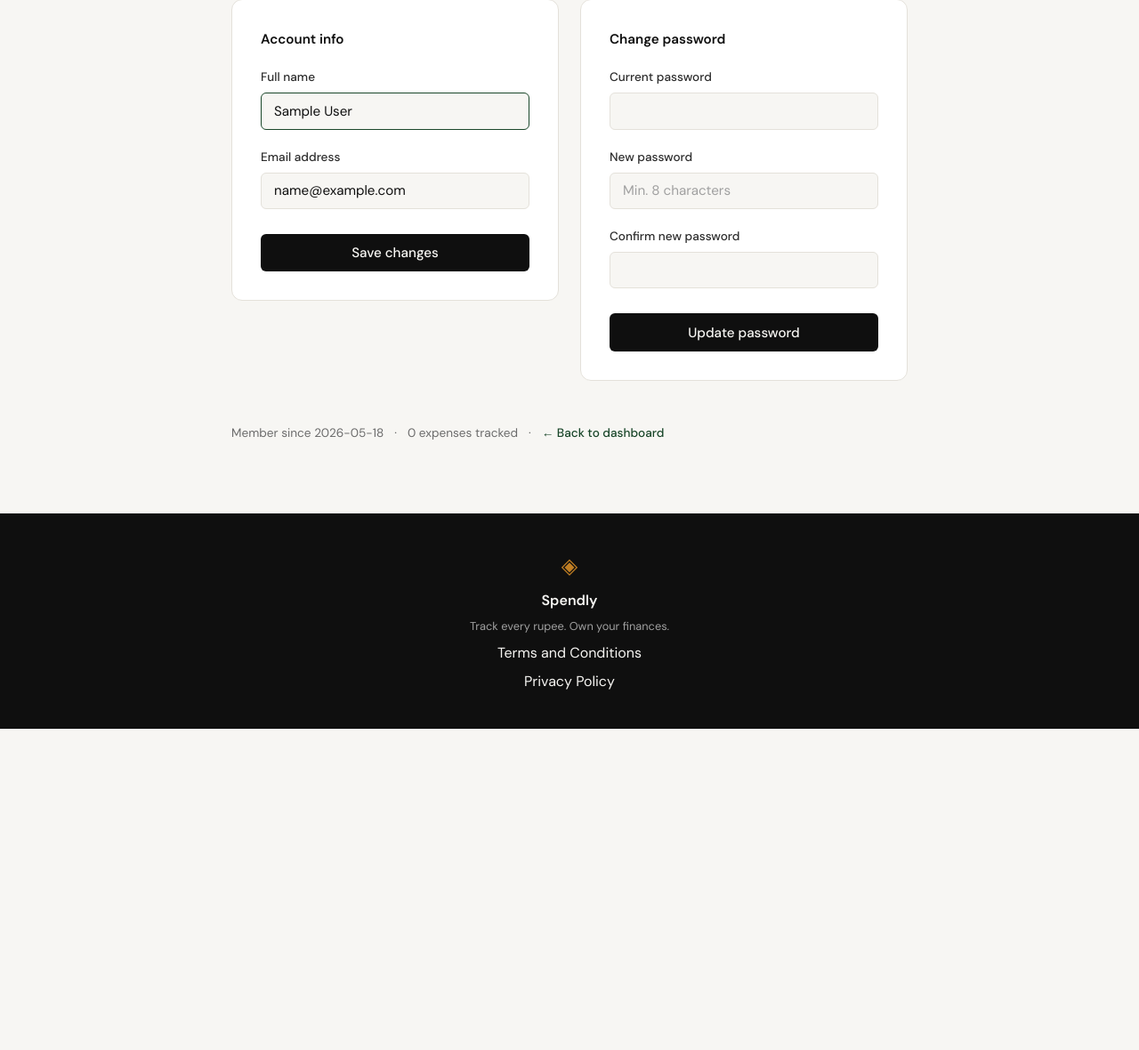
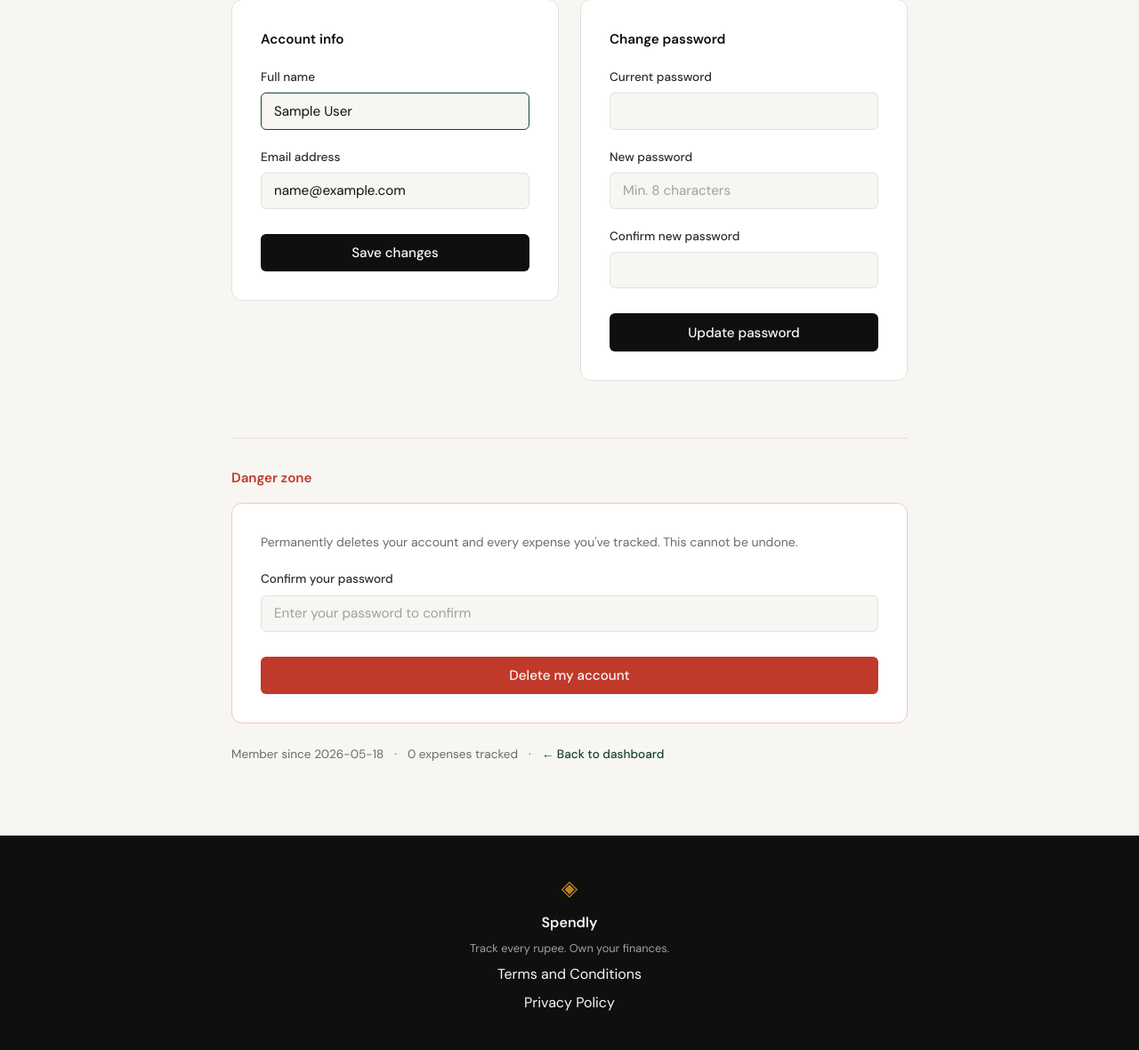
Before and after one commit to aniket28-git/spendly, a Flask app: page /profile in a window 1280 px wide. Shown: the part 221-1401 px from the top of the page at 89% size. Before the commit the page ends 1040 px from the top, so only its background shows below. Run offline with Flask 3, Linux system fonts and the light colour scheme; the visitor is signed in with stand-in values (Sample User, id 1); data comes from the database, SQL or seed files in the repository; data that the repository does not hold is empty.

Commit message:
profile: add account deletion with password confirmation
Adds a "Danger zone" section to the profile page. The delete_account
action requires the user to re-enter their password, then permanently
removes their reset tokens, all expenses, and the user row in that order,
clears the session, and redirects to the landing page.

Co-Authored-By: Claude Sonnet 4.6 <noreply@anthropic.com>

```diff
--- a/app.py
+++ b/app.py
@@ -361,6 +361,23 @@ def profile():
             return render_template("profile.html", user=user, expense_count=expense_count,
                                    pw_success=True)
 
+        elif action == "delete_account":
+            password = request.form.get("confirm_delete_password", "")
+
+            if not check_password_hash(user["password_hash"], password):
+                db.close()
+                return render_template("profile.html", user=user, expense_count=expense_count,
+                                       delete_error="Incorrect password.")
+
+            user_id = session["user_id"]
+            db.execute("DELETE FROM password_reset_tokens WHERE user_id = ?", (user_id,))
+            db.execute("DELETE FROM expenses WHERE user_id = ?", (user_id,))
+            db.execute("DELETE FROM users WHERE id = ?", (user_id,))
+            db.commit()
+            db.close()
+            session.clear()
+            return redirect(url_for("landing"))
+
     db.close()
     return render_template("profile.html", user=user, expense_count=expense_count)
 
--- a/static/css/style.css
+++ b/static/css/style.css
@@ -1007,6 +1007,30 @@ a { color: inherit; text-decoration: none; }
 
 .profile-meta a:hover { text-decoration: underline; }
 
+.danger-zone {
+    margin-top: 2.5rem;
+    padding-top: 2rem;
+    border-top: 1px solid var(--border);
+}
+
+.danger-zone-title {
+    font-size: 0.95rem;
+    font-weight: 600;
+    color: var(--danger);
+    margin-bottom: 1rem;
+}
+
+.danger-zone-card {
+    border-color: #f5c6c2;
+}
+
+.danger-zone-desc {
+    font-size: 0.875rem;
+    color: var(--ink-muted);
+    margin-bottom: 1.25rem;
+    line-height: 1.6;
+}
+
 @media (max-width: 640px) {
     .profile-grid { grid-template-columns: 1fr; }
 }
--- a/templates/profile.html
+++ b/templates/profile.html
@@ -74,6 +74,35 @@
 
         </div>
 
+        <!-- Danger zone -->
+        <div class="danger-zone">
+            <h2 class="danger-zone-title">Danger zone</h2>
+            <div class="auth-card danger-zone-card">
+                <p class="danger-zone-desc">
+                    Permanently deletes your account and every expense you've tracked.
+                    This cannot be undone.
+                </p>
+
+                {% if delete_error %}
+                <div class="auth-error">{{ delete_error }}</div>
+                {% endif %}
+
+                <form method="POST" action="{{ url_for('profile') }}">
+                    <input type="hidden" name="action" value="delete_account">
+                    <div class="form-group">
+                        <label for="confirm_delete_password">Confirm your password</label>
+                        <input type="password" id="confirm_delete_password"
+                               name="confirm_delete_password"
+                               class="form-input" placeholder="Enter your password to confirm"
+                               required>
+                    </div>
+                    <button type="submit" class="btn-submit btn-danger-submit">
+                        Delete my account
+                    </button>
+                </form>
+            </div>
+        </div>
+
         <div class="profile-meta">
             <span>Member since {{ user.created_at[:10] }}</span>
             <span>&middot;</span>
```
Also changed, not shown: CLAUDE.md (+11 -2 lines).
